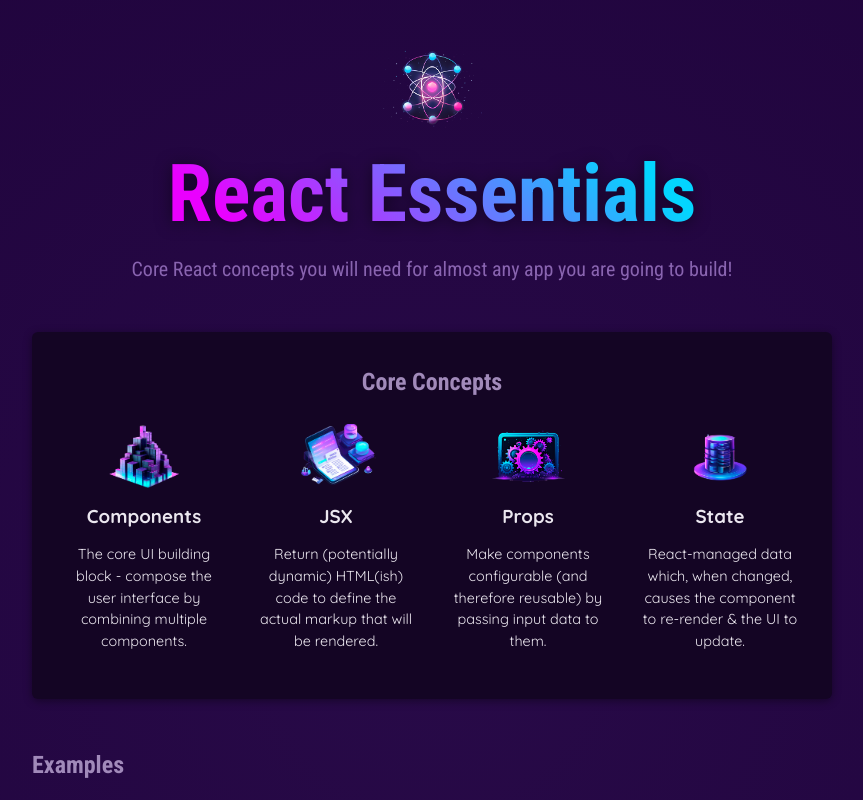
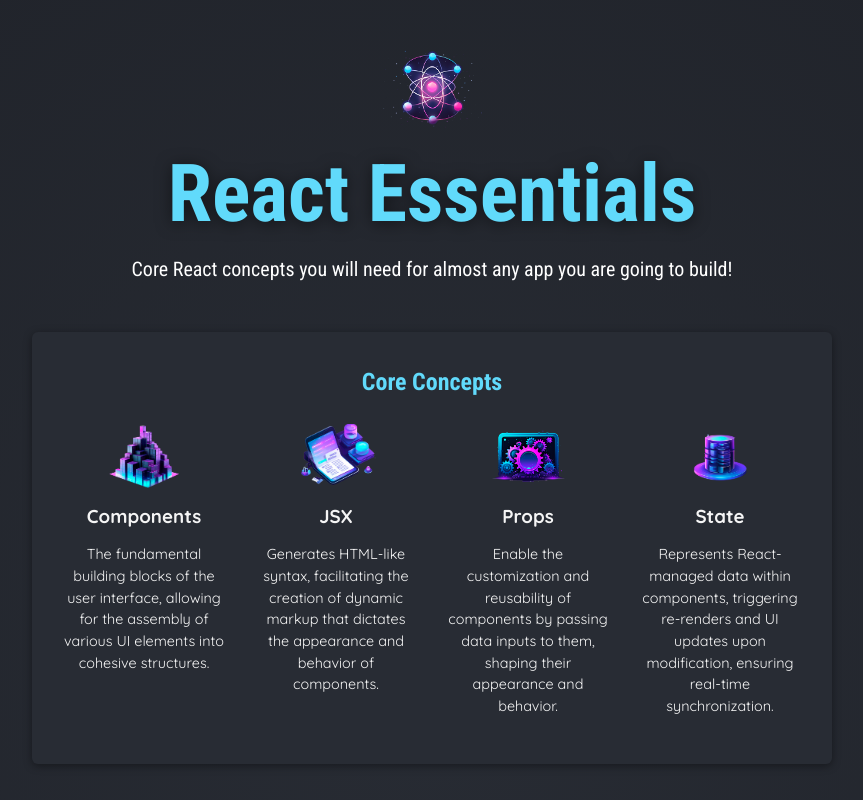
Before and after one commit to Bikal-Adhikari/react-fragments-essential, a React (Vite) app: page / in a window 1280 px wide. Shown: the top 800 px of the page, without its empty margins (208-1071 px from the left). Built offline with nearby package versions, Linux system fonts and the light colour scheme.

Commit message:
react essentials

```diff
--- a/src/components/Header/Header.css
+++ b/src/components/Header/Header.css
@@ -13,7 +13,13 @@ header h1 {
   margin: 0;
   font-family: "Roboto Condensed", sans-serif;
   font-size: 5rem;
-  background: linear-gradient(40deg, #ea00ff, #ea00ff, #03d5ff, #03d5ff);
+  background: linear-gradient(
+    40deg,
+    #61dafb,
+    #61dafb,
+    #61dafb,
+    #61dafb
+  ); /* React Blue */
   -webkit-background-clip: text;
   -webkit-text-fill-color: transparent;
   filter: drop-shadow(0 2px 8px rgba(0, 0, 0, 0.5));
@@ -22,6 +28,6 @@ header h1 {
 header p {
   margin: 0;
   font-size: 1.25rem;
-  color: #8964b0;
+  color: white; /* React Blue */
   font-family: "Roboto Condensed", sans-serif;
 }
--- a/src/data.js
+++ b/src/data.js
@@ -1,75 +1,78 @@
-import componentsImg from './assets/components.png';
-import propsImg from './assets/config.png';
-import jsxImg from './assets/jsx-ui.png';
-import stateImg from './assets/state-mgmt.png';
+import componentsImg from "./assets/components.png";
+import propsImg from "./assets/config.png";
+import jsxImg from "./assets/jsx-ui.png";
+import stateImg from "./assets/state-mgmt.png";
 
 export const CORE_CONCEPTS = [
   {
     image: componentsImg,
-    title: 'Components',
+    title: "Components",
     description:
-      'The core UI building block - compose the user interface by combining multiple components.',
+      "The fundamental building blocks of the user interface, allowing for the assembly of various UI elements into cohesive structures.",
   },
   {
     image: jsxImg,
-    title: 'JSX',
+    title: "JSX",
     description:
-      'Return (potentially dynamic) HTML(ish) code to define the actual markup that will be rendered.',
+      "Generates HTML-like syntax, facilitating the creation of dynamic markup that dictates the appearance and behavior of components.",
   },
   {
     image: propsImg,
-    title: 'Props',
+    title: "Props",
     description:
-      'Make components configurable (and therefore reusable) by passing input data to them.',
+      "Enable the customization and reusability of components by passing data inputs to them, shaping their appearance and behavior.",
   },
   {
     image: stateImg,
-    title: 'State',
+    title: "State",
     description:
-      'React-managed data which, when changed, causes the component to re-render & the UI to update.',
+      "Represents React-managed data within components, triggering re-renders and UI updates upon modification, ensuring real-time synchronization.",
   },
 ];
 
 export const EXAMPLES = {
   components: {
-    title: 'Components',
+    title: "Components",
     description:
-      'Components are the building blocks of React applications. A component is a self-contained module (HTML + optional CSS + JS) that renders some output.',
+      "Components serve as the cornerstone of React applications, encapsulating self-contained modules comprising HTML, optional CSS, and JavaScript, to render desired output.",
     code: `
-function Welcome() {
+const Welcome = () => {
   return <h1>Hello, World!</h1>;
-}`,
+};`,
   },
   jsx: {
-    title: 'JSX',
+    title: "JSX",
     description:
-      'JSX is a syntax extension to JavaScript. It is similar to a template language, but it has full power of JavaScript (e.g., it may output dynamic content).',
+      "JSX, a JavaScript syntax extension, combines the power of JavaScript with a template-like structure, facilitating dynamic content rendering within React components.",
     code: `
-<div>
-  <h1>Welcome {userName}</h1>
-  <p>Time to learn React!</p>
-</div>`,
+const userName = "John";
+return (
+  <div>
+    <h1>Welcome {userName}</h1>
+    <p>Time to learn React!</p>
+  </div>
+);`,
   },
   props: {
-    title: 'Props',
+    title: "Props",
     description:
-      'Components accept arbitrary inputs called props. They are like function arguments.',
+      "Props, short for properties, serve as arbitrary inputs accepted by components, analogous to function arguments, enabling dynamic customization and reusability.",
     code: `
-function Welcome(props) {
+const Welcome = (props) => {
   return <h1>Hello, {props.name}</h1>;
-}`,
+};`,
   },
   state: {
-    title: 'State',
+    title: "State",
     description:
-      'State allows React components to change their output over time in response to user actions, network responses, and anything else.',
+      "State empowers React components to adapt their output over time, responding to user interactions, network requests, and various stimuli, ensuring dynamic user experiences.",
     code: `
-function Counter() {
+const Counter = () => {
   const [isVisible, setIsVisible] = useState(false);
 
-  function handleClick() {
+  const handleClick = () => {
     setIsVisible(true);
-  }
+  };
 
   return (
     <div>
@@ -77,6 +80,6 @@ function Counter() {
       {isVisible && <p>Amazing details!</p>}
     </div>
   );
-}`,
+};`,
   },
 };
--- a/src/index.css
+++ b/src/index.css
@@ -8,8 +8,9 @@ html {
   font-family: "Quicksand", sans-serif;
   line-height: 1.5;
 
-  color: #ebe7ef;
-  background: radial-gradient(#280a48, #20043d);
+  color: whitesmoke;
+  /* React Blue */
+  background: radial-gradient(#282c34, #20232a); /* React Dark Blue */
 
   font-synthesis: none;
   text-rendering: optimizeLegibility;
@@ -28,7 +29,7 @@ main {
 #core-concepts {
   padding: 2rem;
   border-radius: 6px;
-  background-color: #140524;
+  background-color: #282c34; /* React Dark Blue */
   box-shadow: 0 2px 8px rgba(0, 0, 0, 0.4);
 }
 
@@ -36,7 +37,7 @@ main h2 {
   text-align: center;
   font-family: "Roboto Condensed", sans-serif;
   margin: 0 0 1.5rem 0;
-  color: #a18aba;
+  color: #61dafb; /* React Blue */
 }
 
 #core-concepts ul {
@@ -89,7 +90,7 @@ main h2 {
   border: none;
   border-radius: 6px;
   background-color: transparent;
-  color: #a18aba;
+  color: #61dafb; /* React Blue */
   font-family: "Roboto Condensed", sans-serif;
   font-size: 1rem;
   cursor: pointer;
@@ -97,19 +98,19 @@ main h2 {
 }
 
 #examples menu button:hover {
-  background-color: #1b082f;
-  color: #ebe7ef;
+  background-color: #61dafb; /* React Blue */
+  color: #fff; /* White */
 }
 
 #examples menu button.active {
-  background-color: #7925d3;
-  color: #ebe7ef;
+  background-color: #61dafb; /* React Blue */
+  color: #fff; /* White */
 }
 
 #tab-content {
   padding: 1rem;
   border-radius: 6px;
-  background-color: #2f1d43;
+  background-color: #282c34; /* React Dark Blue */
   box-shadow: 0 2px 8px rgba(0, 0, 0, 0.3);
 }
 
```
